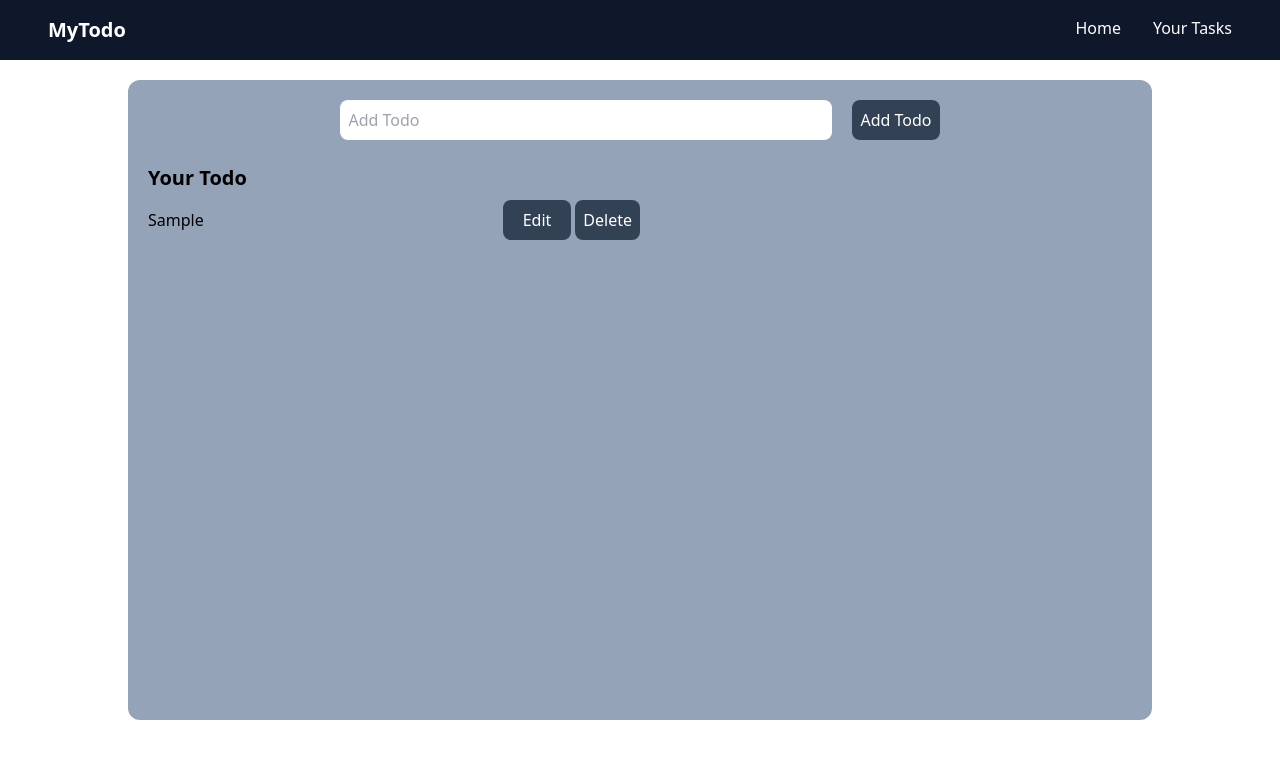
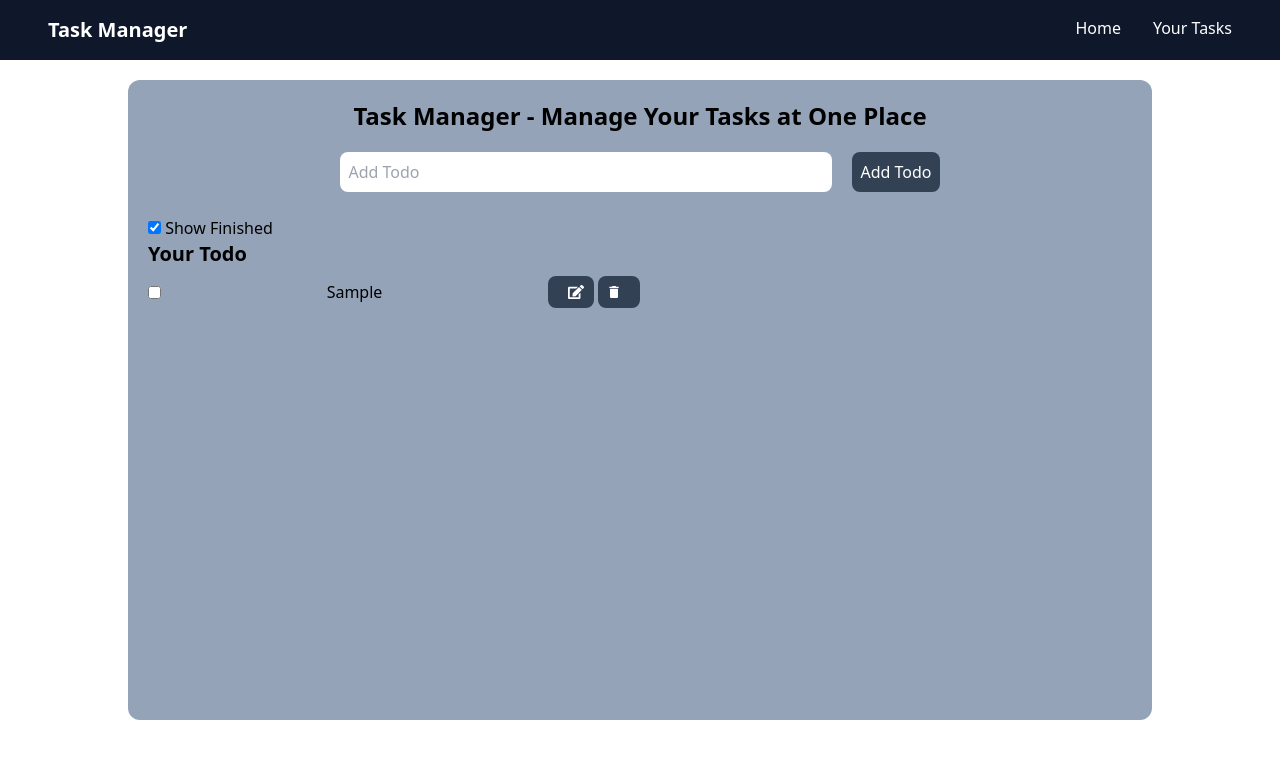
Before and after one commit to namanpancholi1998/web-development, a React (Vite) app in the folder react/first-app/: page / in a window 1280 px wide. Both pictures are taken after typing "Sample" into the empty fields and a click on the button "Add Todo". Shown: the top 758 px of the page. Built offline with nearby package versions, Linux system fonts and the light colour scheme.

Commit message:
done todo app

```diff
--- a/react/first-app/package.json
+++ b/react/first-app/package.json
@@ -11,7 +11,10 @@
   },
   "dependencies": {
     "react": "^18.2.0",
-    "react-dom": "^18.2.0"
+    "react-dom": "^18.2.0",
+    "react-icons": "^5.2.1",
+    "react-toastify": "^10.0.5",
+    "uuid": "^10.0.0"
   },
   "devDependencies": {
     "@types/react": "^18.2.66",
--- a/react/first-app/src/TodoListProj/App.jsx
+++ b/react/first-app/src/TodoListProj/App.jsx
@@ -1,79 +1,155 @@
-import React, { useState } from "react";
+import React, { useEffect, useState } from "react";
 import Navbar from "./components/Navbar";
+import { v4 as uuidv4 } from "uuid";
+import { ToastContainer, toast } from "react-toastify";
+import "react-toastify/dist/ReactToastify.css";
+import { MdDelete } from "react-icons/md";
+import { FaEdit } from "react-icons/fa";
 
 export default function App() {
   const [todoList, setTodoList] = useState([]);
   const [todo, setTodo] = useState("");
+  const [showFinished, setShowFinished] = useState(true);
+
+  useEffect(() => {
+    let todos = localStorage.getItem("todoList");
+
+    if (todos) {
+      let todo = JSON.parse(localStorage.getItem("todoList"));
+      setTodoList(todo);
+    }
+  }, []);
+
+  const saveTodo = (params) => {
+    localStorage.setItem("todoList", JSON.stringify(todoList));
+  };
+
+  const toggleFinished = () => {
+    setShowFinished(!showFinished);
+  };
 
   const handleChange = (event) => {
     setTodo(event.target.value);
   };
 
   const handleAdd = () => {
-    setTodoList([...todoList, { todo, isDone: false }]);
+    if (!todo) {
+      return toast.error("Add Todo cannot be empty");
+    }
+    setTodoList([...todoList, { id: uuidv4(), todo, isDone: false }]);
     setTodo("");
+    saveTodo();
   };
-  const handleEdit = (isDone) => {
-    isDone = true;
+  const handleEdit = (e, id) => {
+    const todo = todoList.filter((todo) => todo.id === id);
+    setTodo(todo[0].todo);
+    handleDelete(id);
+    saveTodo();
   };
 
-  const handleDelete = () => {
-    alert("Delete Todo");
+  const handleDelete = (id) => {
+    let newTodoList = todoList.filter((todo) => todo.id !== id);
+    setTodoList(newTodoList);
+    saveTodo();
   };
 
+  const handleCheckbox = (e) => {
+    const id = e.target.name;
+    const newTodoList = todoList.map((todo) => {
+      if (todo.id === id) {
+        todo.isDone = !todo.isDone;
+      }
+      return todo;
+    });
+    setTodoList(newTodoList);
+    saveTodo();
+  };
   return (
     <>
       <Navbar />
-      <div className="container mx-auto my-5 md:rounded-xl bg-slate-400 p-5 min-h-[80vh] w-[100vw] md:w-[80vw]">
-        <div className="addTodo flex gap-5 justify-center mb-6">
+      <div className="md:container mx-auto md:my-5 md:rounded-xl bg-slate-400 p-5 min-h-[80vh] w-[100vw] md:w-[80vw] max-sm:h-[90vh]">
+        <p className=" text-[13px] md:text-2xl font-bold text-center mb-5">
+          Task Manager - Manage Your Tasks at One Place
+        </p>
+        <div className="addTodo flex gap-5 justify-center mb-6 max-sm:flex-col">
           <input
             type="text"
             value={todo}
             placeholder="Add Todo"
-            className="w-1/2 p-2 rounded-lg"
+            className="w-1/2 p-2 rounded-lg max-sm:w-full"
             onChange={handleChange}
           />
 
           <button
             className="addBtn bg-slate-700 hover:bg-slate-500 transition-all text-white p-2 rounded-lg"
+            // disabled={!todo}
             onClick={handleAdd}
           >
             Add Todo
           </button>
         </div>
-
-        <h1 className="text-xl font-bold">Your Todo</h1>
-
+        <input
+          type="checkbox"
+          checked={showFinished}
+          onChange={toggleFinished}
+        />{" "}
+        Show Finished
+        <h2 className="text-xl font-bold">Your Todo</h2>
         <div className="todos">
           {todoList.map((todo) => {
             return (
+              (showFinished || !todo.isDone) && (
                 <div
-                key={todo}
-                className="todo flex gap-3 items-center w-1/2 justify-between my-2 "
+                  key={todo.id}
+                  className="todo flex gap-3 items-center md:w-1/2 justify-between my-2 "
                 >
+                  <input
+                    type="checkbox"
+                    checked={todo.isDone}
+                    name={todo.id}
+                    id="isDone"
+                    onChange={handleCheckbox}
+                  />
                   <div className={todo.isDone ? "line-through" : ""}>
                     {todo.todo}
                   </div>
 
-                <div className="buttons flex gap-1">
+                  <div className="buttons flex gap-1 h-full">
                     <button
-                    className="bg-slate-700 hover:bg-slate-500 transition-all text-white px-5 rounded-lg "
-                    onClick={() => handleEdit(todo.isDone)}
+                      className="bg-slate-700 w-1/2 hover:bg-green-500 transition-all text-white px-5 rounded-lg "
+                      onClick={(e) => handleEdit(e, todo.id)}
                     >
-                    Edit
+                      <FaEdit />
                     </button>
                     <button
-                    className="bg-slate-700 hover:bg-red-500 transition-all text-white p-2 rounded-lg"
-                    onClick={handleDelete}
+                      className="bg-slate-700 w-1/2 hover:bg-red-500 transition-all text-white p-2 rounded-lg"
+                      onClick={(e) => {
+                        handleDelete(todo.id);
+                      }}
                     >
-                    Delete
+                      <MdDelete />
                     </button>
                   </div>
                 </div>
+              )
             );
           })}
         </div>
       </div>
+
+      <ToastContainer
+        position="bottom-right"
+        autoClose={5000}
+        hideProgressBar={false}
+        newestOnTop={false}
+        closeOnClick
+        rtl={false}
+        pauseOnFocusLoss
+        draggable
+        pauseOnHover
+        theme="light"
+        transition:Bounce
+      />
     </>
   );
 }
--- a/react/first-app/src/TodoListProj/components/Navbar.jsx
+++ b/react/first-app/src/TodoListProj/components/Navbar.jsx
@@ -2,9 +2,11 @@ import React from "react";
 
 export default function Navbar() {
   return (
-    <nav className="flex justify-between bg-slate-900 text-white p-4">
+    <nav className="flex justify-between bg-slate-900 text-white p-4 ">
       <div className="logo">
-        <span className="font-bold text-xl mx-8">MyTodo</span>
+        <span className="font-bold md:text-xl md:mx-8 max-sm:mx-0">
+          Task Manager
+        </span>
       </div>
 
       <ul className="flex gap-8 mx-8">
```
Also changed, not shown: 1 other file (tests, documents, lock files or other folders). Lines whose indentation alone changed are shown as unchanged.
